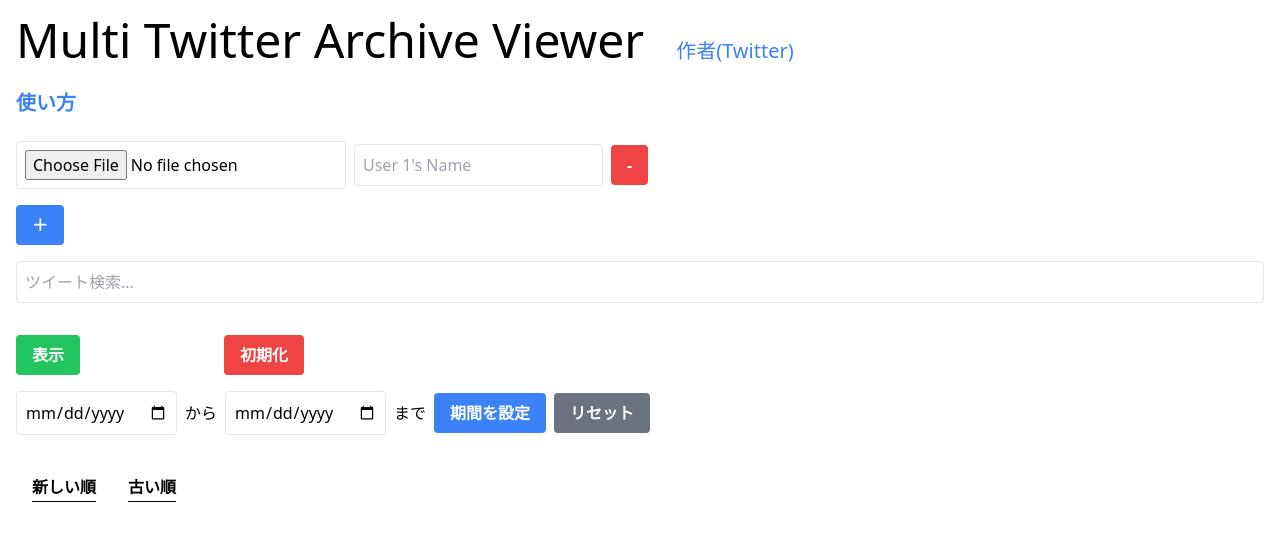
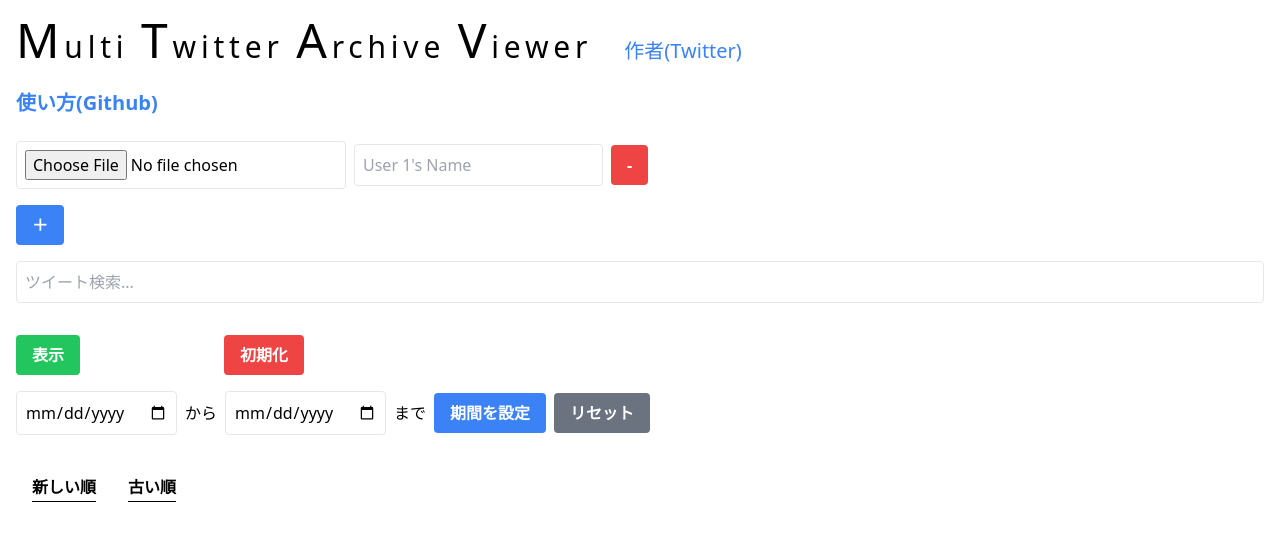
Before and after one commit to Shiryu-Toujima-1f10210346/MultiTwiArchiveViewer, a Next.js app: page / in a window 1280 px wide. Shown: the top 534 px of the page. Built offline with nearby package versions, Linux system fonts and the light colour scheme.

Commit message:
アナリティクス メタデータ

```diff
--- a/package.json
+++ b/package.json
@@ -12,6 +12,7 @@
     "@emotion/react": "^11.11.1",
     "@emotion/styled": "^11.11.0",
     "@mui/material": "^5.14.18",
+    "@vercel/analytics": "^1.1.1",
     "next": "14.0.3",
     "react": "^18",
     "react-dom": "^18"
--- a/src/pages/index.tsx
+++ b/src/pages/index.tsx
@@ -15,6 +15,8 @@
 import Image from "next/image";
 import Link from "next/link";
 import { useTweets } from "@/hooks/useTweets";
+import { Analytics } from "@vercel/analytics/react";
+import Head from "next/head";
 
 // ツイートの型定義
 type Tweet = {
@@ -160,10 +162,31 @@
   };
 
   return (
-    <div className="container mx-auto p-4 ">
-      <div className="text-5xl mb-6 font-light">
-        Multi Twitter Archive Viewer
-        <span>
+    <>
+      <Head>
+        <title>tweet.js Viewer</title>
+        <meta
+          name="description"
+          content="Twitterのアーカイブを複数同時に表示することができるサービスです。"
+        />
+        <meta property="og:title" content="Multi Twitter Archive Viewer" />
+        <meta
+          property="og:description"
+          content="Twitterのアーカイブを複数同時に表示することができるサービスです。"
+        />
+        <meta
+          name="keywords"
+          content="Twitter,アーカイブ,ツイート,Tweet,tweet.js,tweets.js,X,"
+        />
+        <meta property="og:site_name" content="Multi Twitter Archive Viewer" />
+      </Head>
+      <div className="container mx-auto p-4">
+        <div className="text-5xl mb-6 font-light  tracking-widest">
+          M<span className="text-3xl">ulti </span>T
+          <span className="text-3xl">witter </span>A
+          <span className="text-3xl">rchive </span>V
+          <span className="text-3xl">iewer</span>
+          <span className="tracking-normal">
             <a
               href="https://twitter.com/shiryu_dev"
               className="text-xl ml-8 text-blue-500 hover:underline"
@@ -174,7 +197,7 @@
         </div>
         <div className="text-xl font-bold mb-6">
           <Link href="https://github.com/Shiryu-Toujima-1f10210346/MultiTwiArchiveViewer#twittwer%E3%81%AE%E3%82%A2%E3%83%BC%E3%82%AB%E3%82%A4%E3%83%96dl%E6%A9%9F%E8%83%BD%E3%82%92%E7%94%A8%E3%81%84%E3%81%9F%E9%81%8E%E5%8E%BB%E3%83%84%E3%82%A4%E3%83%BC%E3%83%88%E3%83%93%E3%83%A5%E3%83%BC%E3%83%AF%E3%83%BC">
-          <p className="text-blue-500 hover:underline">使い方</p>
+            <p className="text-blue-500 hover:underline">使い方(Github)</p>
           </Link>
         </div>
         {/* ユーザー入力フィールド */}
@@ -245,8 +268,10 @@
 
           <button
             onClick={() => {
+              if (confirm("ツイートを初期化しますか？")) {
                 clearDB();
                 clearTweets();
+              }
             }}
             className="bg-red-500 hover:bg-red-700 text-white font-bold py-2 px-4 rounded mt-4 mb-4"
           >
@@ -269,7 +294,9 @@
             type="date"
             className="border p-2 rounded mr-2 ml-2"
             value={dateRange.end}
-          onChange={(e) => setDateRange({ ...dateRange, end: e.target.value })}
+            onChange={(e) =>
+              setDateRange({ ...dateRange, end: e.target.value })
+            }
           />
           まで
           <button
@@ -326,7 +353,9 @@
               key={index}
               className="tweet p-4 border-b"
               ref={
-              index === displayedTweets.length - 1 ? lastTweetElementRef : null
+                index === displayedTweets.length - 1
+                  ? lastTweetElementRef
+                  : null
               }
             >
               <strong className="font-bold">{tweet.userName}</strong>
@@ -340,7 +369,9 @@
             </div>
           ))}
         </div>
+        <Analytics />
       </div>
+    </>
   );
 };
 
--- a/tailwind.config.js
+++ b/tailwind.config.js
@@ -9,7 +9,11 @@
     "./src/**/*.{js,ts,jsx,tsx}",
   ],
   theme: {
-    extend: {},
+    extend: {
+      letterSpacing: {
+        widest: ".1em",
+      },
+    },
   },
   plugins: [],
 };
```
Also changed, not shown: 1 other file (tests, documents, lock files or other folders). Lines whose indentation alone changed are shown as unchanged.
